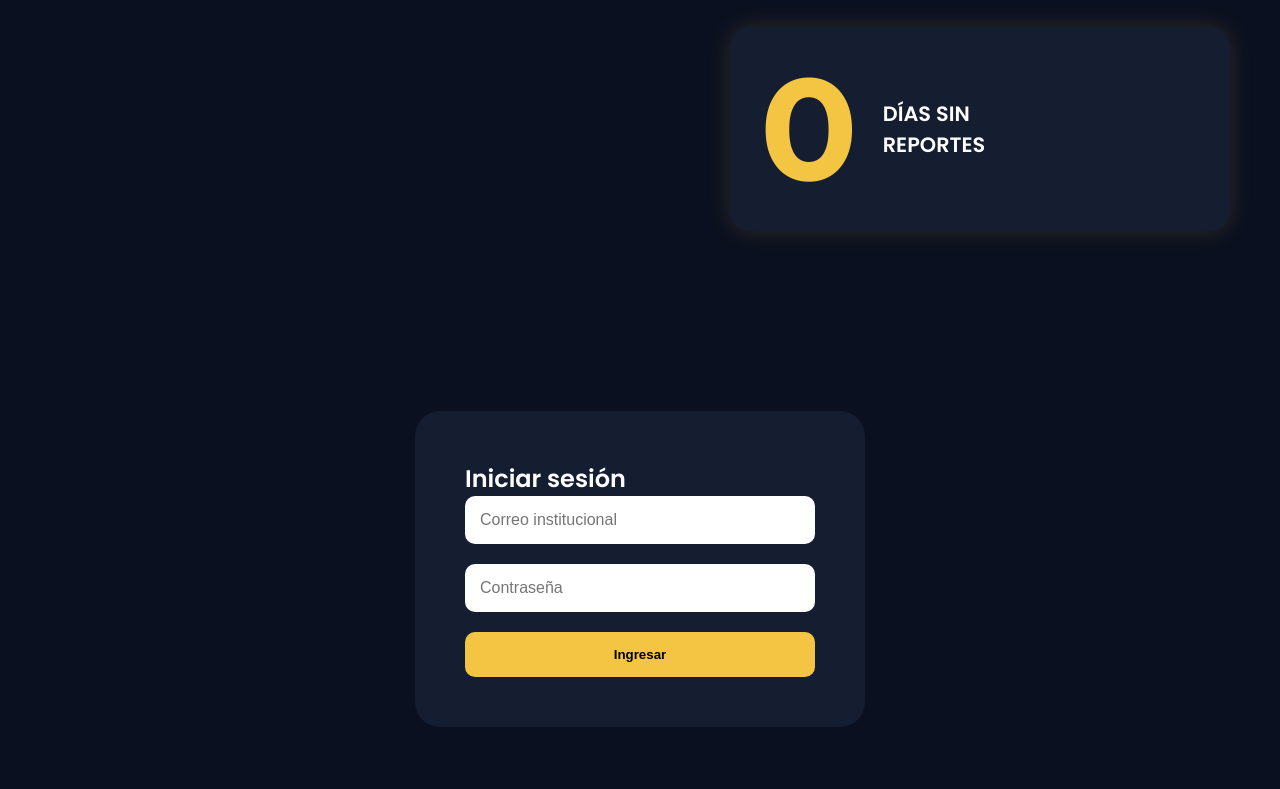
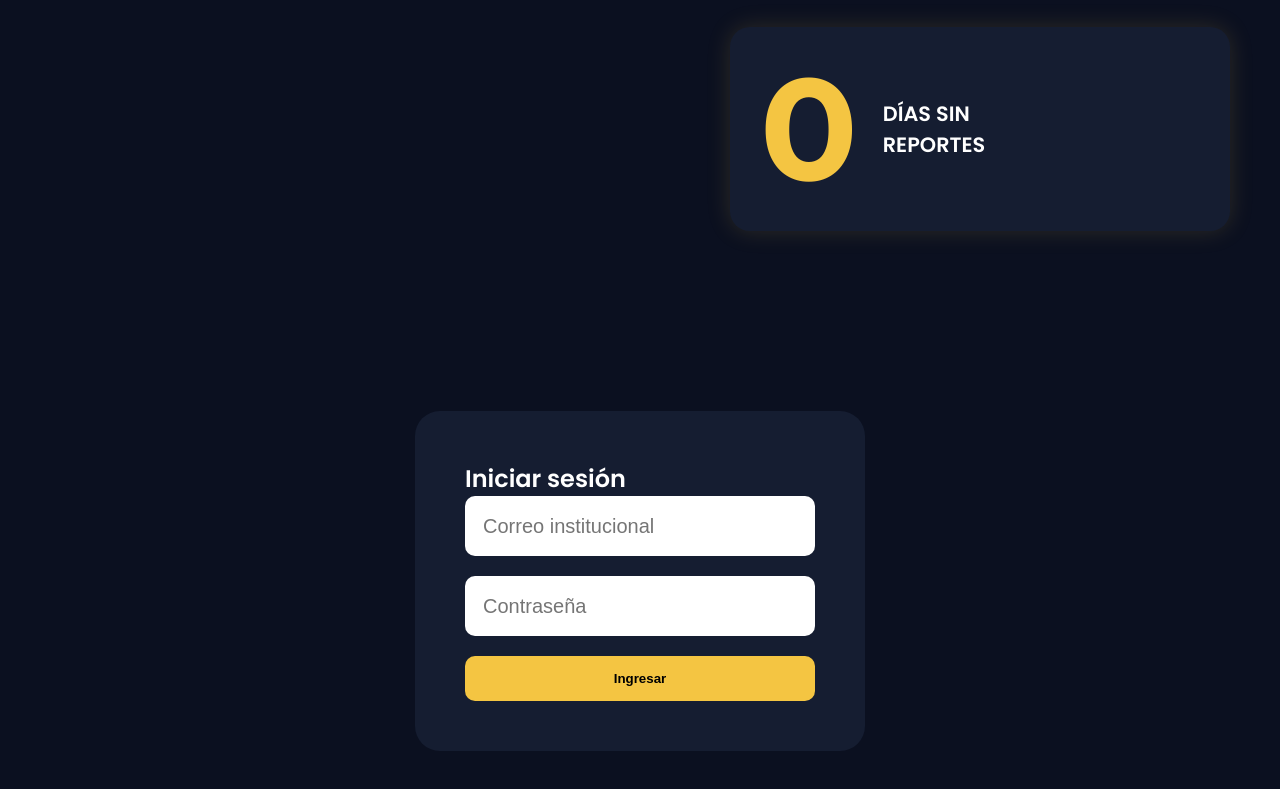
Before and after one commit to IsaiCabeza-gif/unimag-reports, a website: page views/index.html in a window 1280 px wide. Shown: the part 1313-2102 px from the top of the page. Drawn offline with Linux system fonts and the light colour scheme.

Commit message:
Mejora tamaño inputs login

```diff
--- a/public/css/style.css
+++ b/public/css/style.css
@@ -168,13 +168,25 @@ textarea{
 
 width:100%;
 
-padding:15px;
+padding:18px;
 
 border:none;
 
 border-radius:10px;
 
-font-size:1rem;
+font-size:1.25rem;
+
+min-height:60px;
+
+}
+
+input:focus,
+select:focus,
+textarea:focus{
+
+    outline: 2px solid #f3c73f;
+
+    box-shadow: 0 0 15px rgba(243,199,63,0.4);
 
 }
 
```
